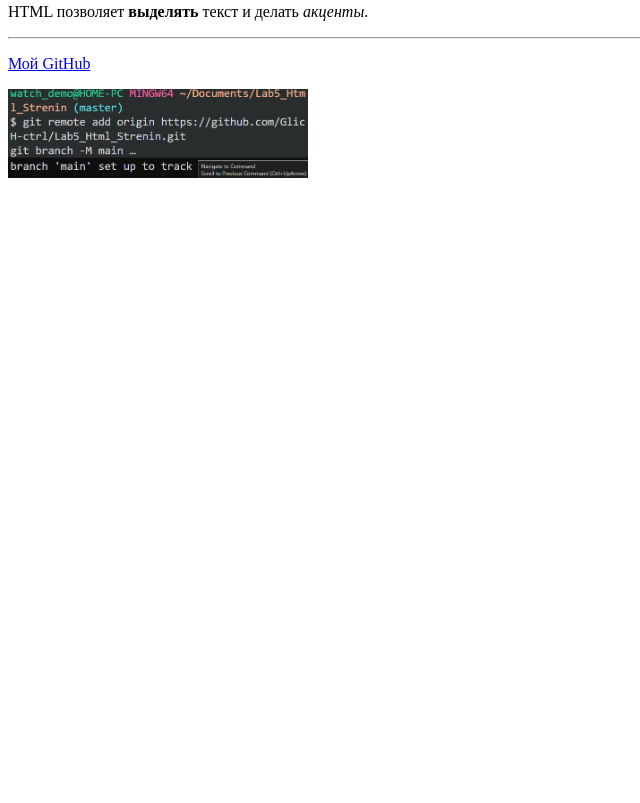
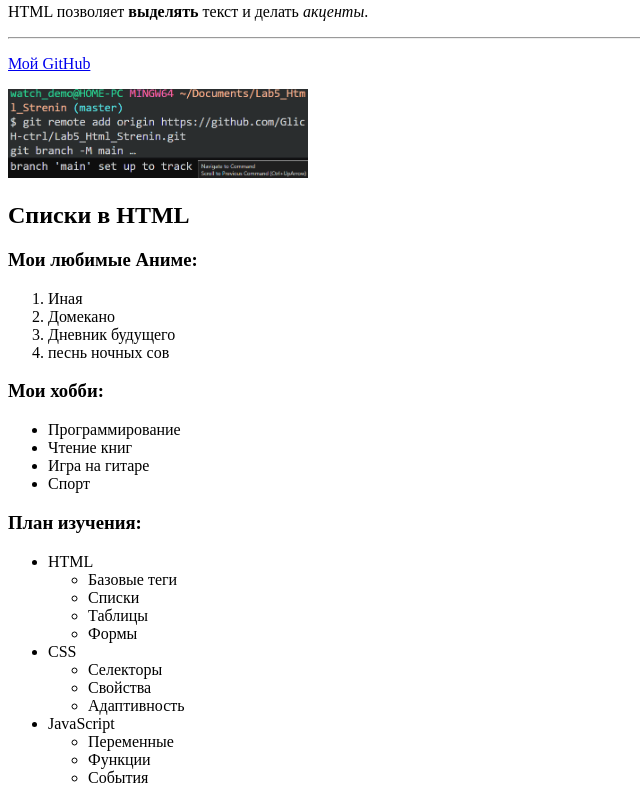
Before and after one commit to GlicH-ctrl/Lab5_Html_Strenin, a plain HTML site: page index.html in a window 1280 px wide. Shown: the part 534-1337 px from the top of the page, without its empty margins (0-640 px from the left). Before the commit the page ends 800 px from the top, so only its background shows below. Drawn offline with Linux system fonts and the light colour scheme.

Commit message:
Added lists

```diff
--- a/index.html
+++ b/index.html
@@ -31,5 +31,49 @@
     <p><a href="https://github.com/GlicH-ctrl">Мой GitHub</a></p>
 
     <p><img src="img/git.png" alt="Скриншот пуша" width="300"></p>
+
+        <h2>Списки в HTML</h2>
+
+    <h3>Мои любимые Аниме:</h3>
+    <ol>
+        <li>Иная</li>
+        <li>Домекано</li>
+        <li>Дневник будущего</li>
+        <li>песнь ночных сов</li>
+    </ol>
+
+    <h3>Мои хобби:</h3>
+    <ul>
+        <li>Программирование</li>
+        <li>Чтение книг</li>
+        <li>Игра на гитаре</li>
+        <li>Спорт</li>
+    </ul>
+
+    <h3>План изучения:</h3>
+    <ul>
+        <li>HTML
+            <ul>
+                <li>Базовые теги</li>
+                <li>Списки</li>
+                <li>Таблицы</li>
+                <li>Формы</li>
+            </ul>
+        </li>
+        <li>CSS
+            <ul>
+                <li>Селекторы</li>
+                <li>Свойства</li>
+                <li>Адаптивность</li>
+            </ul>
+        </li>
+        <li>JavaScript
+            <ul>
+                <li>Переменные</li>
+                <li>Функции</li>
+                <li>События</li>
+            </ul>
+        </li>
+    </ul>
 </body>
 </html>
```
